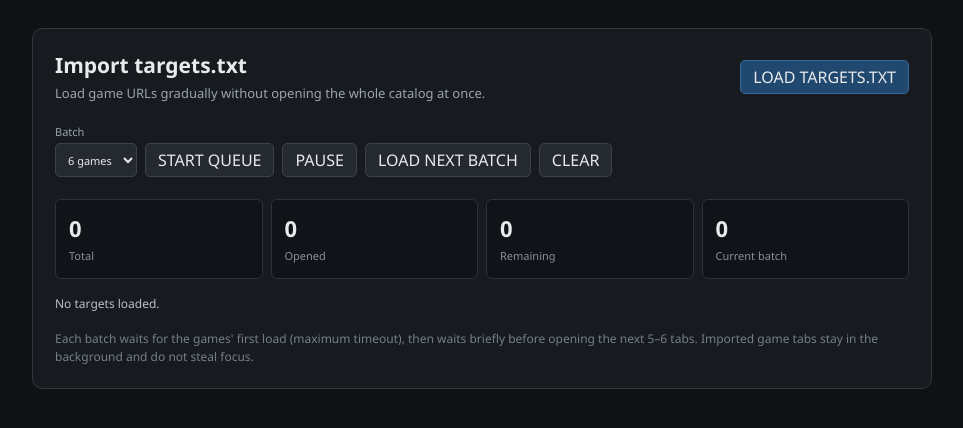
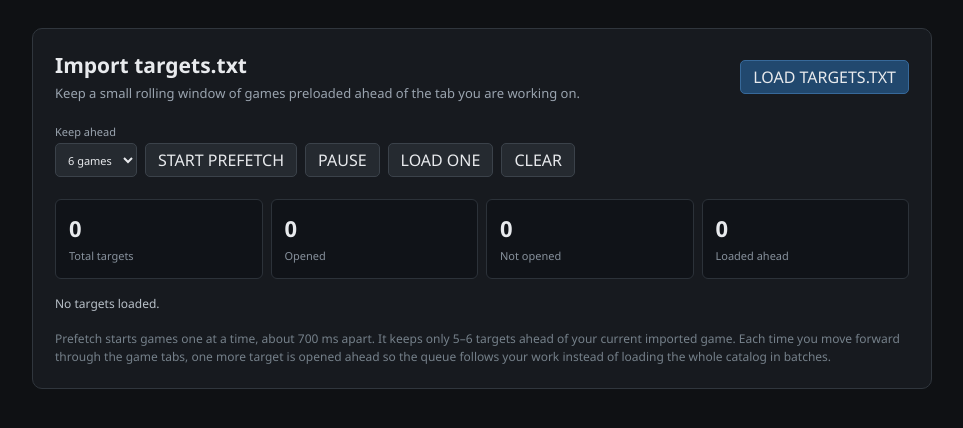
Before and after one commit to Shisetsu-Code/Har-Browser, an Electron app: page src/import/index.html in a window 1500 px wide. Shown: the whole page, without its empty margins (268-1231 px from the left). Drawn offline with Linux system fonts and the light colour scheme; no server answers.

Commit message:
ui: replace batches with rolling prefetch controls

```diff
--- a/src/import/index.html
+++ b/src/import/index.html
@@ -13,43 +13,45 @@
       <div class="topline">
         <div>
           <h1>Import targets.txt</h1>
-          <p>Load game URLs gradually without opening the whole catalog at once.</p>
+          <p>Keep a small rolling window of games preloaded ahead of the tab you are working on.</p>
         </div>
         <button id="choose" class="primary">LOAD TARGETS.TXT</button>
       </div>
 
       <div class="controls">
         <label>
-          Batch
-          <select id="batchSize">
+          Keep ahead
+          <select id="lookAhead">
             <option value="5">5 games</option>
             <option value="6" selected>6 games</option>
           </select>
         </label>
 
-        <button id="start">START QUEUE</button>
+        <button id="start">START PREFETCH</button>
         <button id="pause">PAUSE</button>
-        <button id="next">LOAD NEXT BATCH</button>
+        <button id="loadOne">LOAD ONE</button>
         <button id="clear">CLEAR</button>
       </div>
 
       <div class="metrics">
-        <div><strong id="total">0</strong><span>Total</span></div>
+        <div><strong id="total">0</strong><span>Total targets</span></div>
         <div><strong id="opened">0</strong><span>Opened</span></div>
-        <div><strong id="remaining">0</strong><span>Remaining</span></div>
-        <div><strong id="batch">0</strong><span>Current batch</span></div>
+        <div><strong id="remaining">0</strong><span>Not opened</span></div>
+        <div><strong id="ahead">0</strong><span>Loaded ahead</span></div>
       </div>
 
       <div class="status">
         <span id="stateText">No targets loaded.</span>
+        <span id="position"></span>
         <span id="file"></span>
       </div>
 
       <div class="notes">
-        Each batch waits for the games' first load (maximum timeout), then waits briefly before opening the next 5–6 tabs. Imported game tabs stay in the background and do not steal focus.
+        Prefetch starts games one at a time, about 700 ms apart. It keeps only 5–6 targets ahead of your current imported game. Each time you move forward through the game tabs, one more target is opened ahead so the queue follows your work instead of loading the whole catalog in batches.
       </div>
     </section>
   </main>
+
   <script src="./renderer.js"></script>
 </body>
 </html>
```
